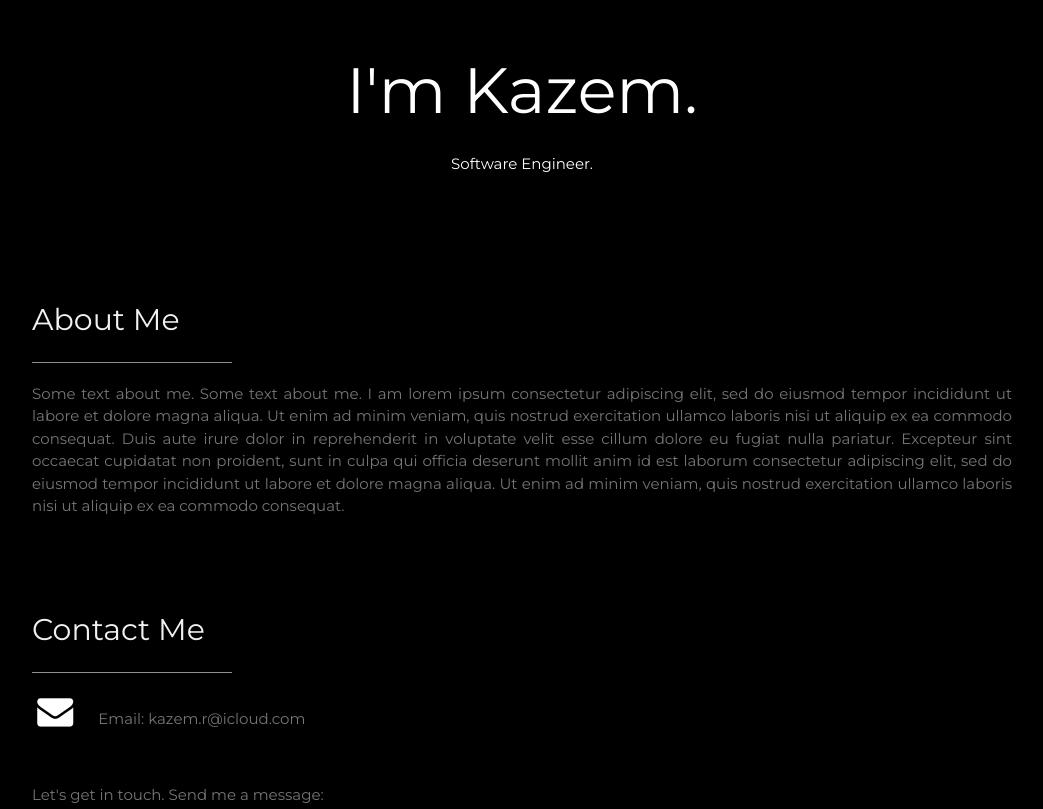
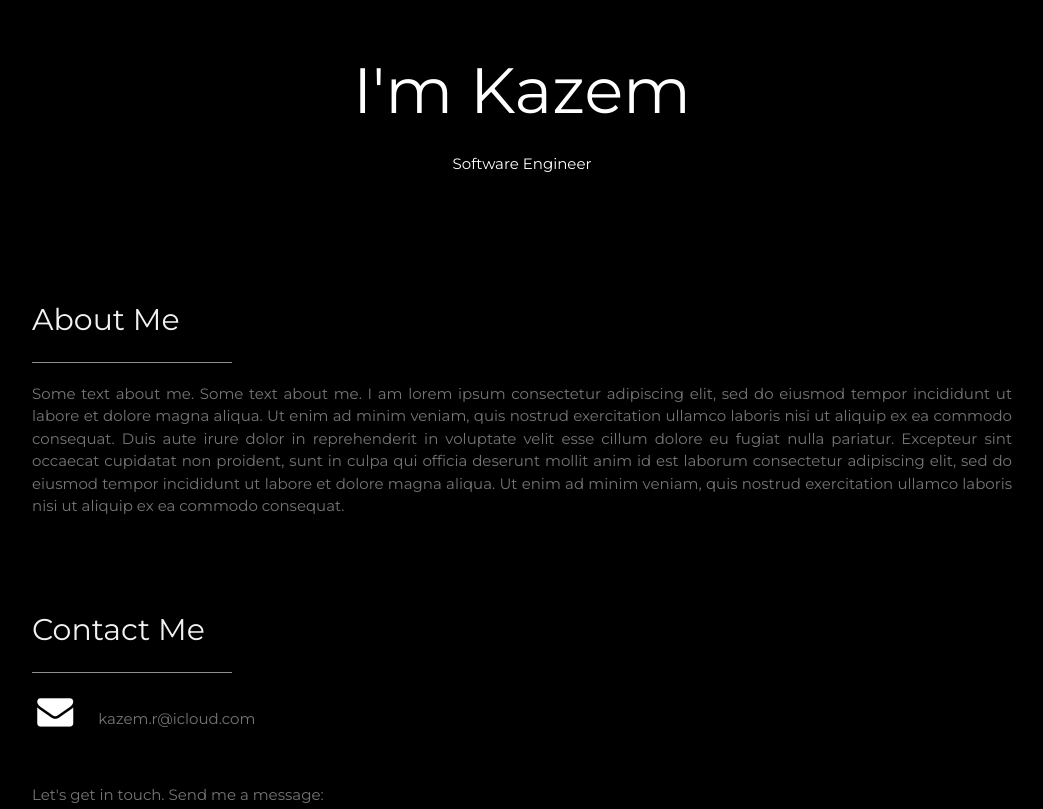
Before and after one commit to KazemRamadan/codedbykazem, a website: page index.html in a window 1280 px wide. Shown: the top 809 px of the page, without its empty margins (118-1161 px from the left). Drawn offline with nearby package versions, Linux system fonts and the light colour scheme.

Commit message:
Fix index.html

```diff
--- a/index.html
+++ b/index.html
@@ -18,8 +18,8 @@ body, h1,h2,h3,h4,h5,h6 {font-family: "Montserrat", sans-serif}
 </head>
 <body class="w3-black">
   <header class="w3-container w3-padding-32 w3-center w3-black" id="home">
-    <h1 class="w3-jumbo"><span class="w3-hide-small">I'm</span> Kazem.</h1>
-    <p>Software Engineer.</p>
+    <h1 class="w3-jumbo"><span class="w3-hide-small">I'm</span> Kazem</h1>
+    <p>Software Engineer</p>
   </header>
 
   <!-- About Section -->
@@ -36,8 +36,11 @@ body, h1,h2,h3,h4,h5,h6 {font-family: "Montserrat", sans-serif}
     <hr style="width:200px" class="w3-opacity">
 
     <div class="w3-section">
-      <p><i class="fa fa-envelope fa-fw w3-text-white w3-xxlarge w3-margin-right"> </i> Email: kazem.r@icloud.com</p>
-    </div><br>
+        <p><i class="fa fa-envelope fa-fw w3-text-white w3-xxlarge w3-margin-right"></i>
+        <a href="mailto:kazem.r@icloud.com" style="color: inherit; text-decoration: none;">kazem.r@icloud.com</a>
+        </p>
+    </div>
+    <br>
     <p>Let's get in touch. Send me a message:</p>
 
     <form action="/action_page.php" target="_blank">
```
